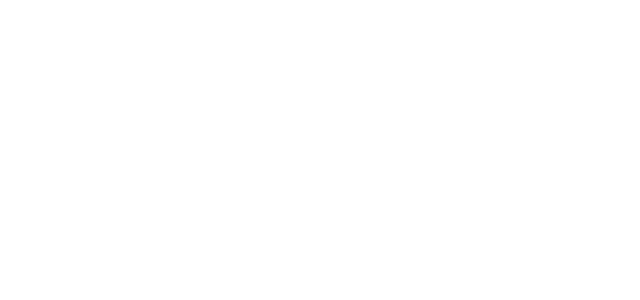
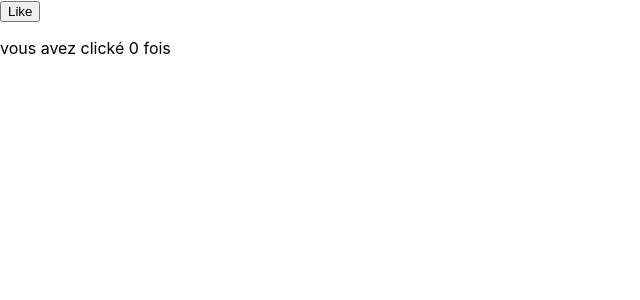
Before and after one commit to Shinrosama/projet_react_worst_celebrities, a React (Create React App) app: page /likenew in a window 1280 px wide. Before the commit this address had no page. Shown: the top 300 px of the page, without its empty margins (0-640 px from the left). Built offline with nearby package versions, Linux system fonts and the light colour scheme.

Commit message:
add a like page with a useState variable

```diff
--- a/src/App.js
+++ b/src/App.js
@@ -8,6 +8,8 @@
 import TvSpeakersPage from './pages/TvSpeakersPage';
 import CopyrightPage from './pages/CopyrightPage';
 import FormMessagePage from './pages/FormMessagePage';
+import LikesPage from './pages/LikesPage';
+import LikeNewPage from './pages/LikeNewPage';
 
 
 
@@ -23,6 +25,8 @@
           <Route path="/tvspeaker" element= {<TvSpeakersPage/>} />
           <Route path="/copyright" element= {<CopyrightPage/>} />
           <Route path="/formmessage" element= {<FormMessagePage/>} />
+          <Route path="/like" element= {<LikesPage/>} />
+          <Route path="/likenew" element= {<LikeNewPage/>} />
         </Routes>
       </BrowserRouter>
     </>
--- /dev/null
+++ b/src/pages/LikeNewPage.jsx
@@ -0,0 +1,21 @@
+import { useState } from "react"
+
+function LikeNewPage () {
+
+    const [likeNew, setlikeNew] = useState(0);
+
+        const handleLikeNewClick = () => {
+
+            setlikeNew (likeNew +1);
+        }
+
+    return (
+        <main>
+            <button onclick={handleLikeNewClick} >Like</button>
+            <p>vous avez clické {likeNew} fois</p>
+        </main>
+
+    )
+}
+
+export default LikeNewPage
--- /dev/null
+++ b/src/pages/LikesPage.jsx
@@ -0,0 +1,25 @@
+import { useState } from "react"
+
+function LikesPage () {
+
+    // je veux garder la valeur que j'obtiens au click pour changer la valeur par défaut
+    // la variable useState permet de stocker la valeur et de recharger le composant
+    // au rechargement useState cherche a prendre la valeur setlike qui vois qu'une valeur est déjà présente dans like (celle stockée au click)
+    // l'état change alors pour afficher un nouveau rendu.
+    const [like, setLike] = useState (0);
+
+    const handleLikeClick = () => {
+
+        setLike (like +1);
+    }
+
+
+    return(
+
+        <main>
+            <button onClick={handleLikeClick}>Like</button>
+            <p>vous avez liké {like} fois </p>
+        </main>
+    )
+}
+export default LikesPage
```
